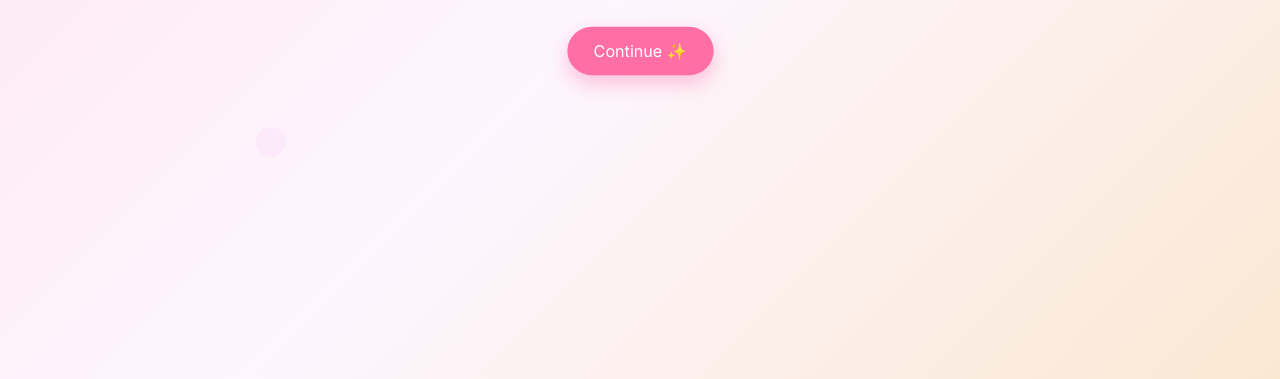
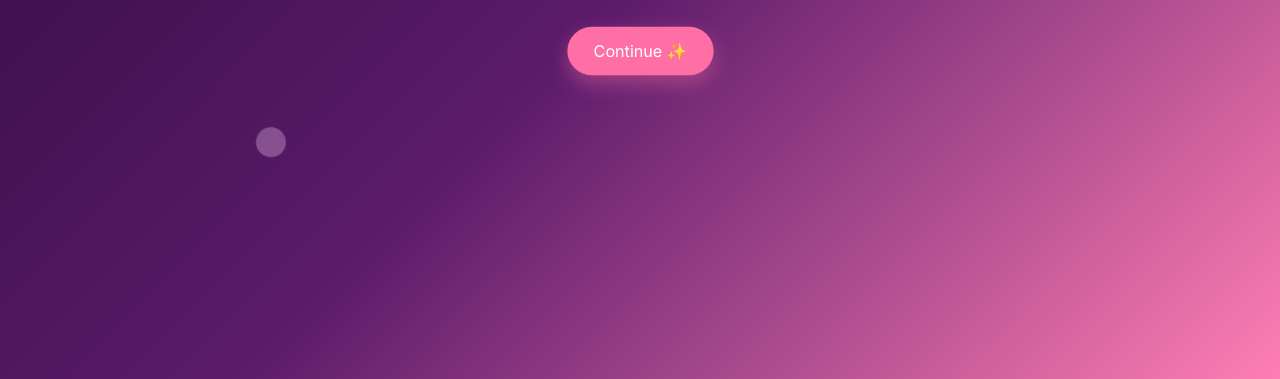
Before and after one commit to rg-noxx/karen-valentine, a plain HTML site: page index.html in a window 1280 px wide. Shown: the part 421-800 px from the top of the page. Drawn offline with Linux system fonts and the light colour scheme.

Commit message:
Update index.html

```diff
--- a/index.html
+++ b/index.html
@@ -11,12 +11,16 @@
   <style>
     * { box-sizing: border-box; margin:0; padding:0; font-family:'Inter', sans-serif; }
     body {
-      min-height:100vh;
-      display:flex; justify-content:center; align-items:center;
-      overflow:hidden;
-      background: linear-gradient(135deg, #ffe4ec, #fdf6ff, #fbe8d3);
-      position: relative;
-    }
+  margin: 0;
+  min-height: 100vh;
+  background: linear-gradient(135deg, #2a0a3c, #5c1b6b, #ff7eb3);
+  display: flex;
+  align-items: center;
+  justify-content: center;
+  overflow: hidden;
+  color: #ffe6f0;
+}
+
 
     /* Floating shapes */
     .shape {
```
